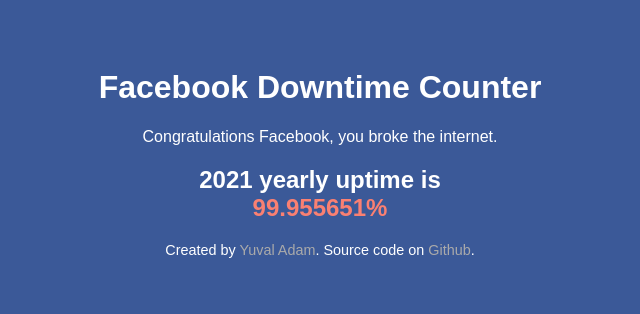
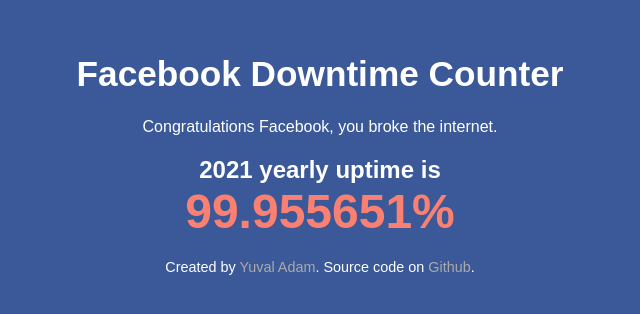
Before and after one commit to yuvadm/fbdowntime.com, a plain HTML site: page index.html in a window 1280 px wide. Shown: the part 248-562 px from the top of the page, without its empty margins (328-968 px from the left). Drawn offline with nearby package versions, Linux system fonts and the light colour scheme.

Commit message:
Typography

```diff
--- a/index.html
+++ b/index.html
@@ -27,7 +27,7 @@
         }
 
         h1 {
-            display: block;
+            font-size: 2.2em;
         }
 
         a {
@@ -42,6 +42,7 @@
         #ut {
             color: salmon;
             display: block;
+            font-size: 2em;
         }
 
         .footer {
```
